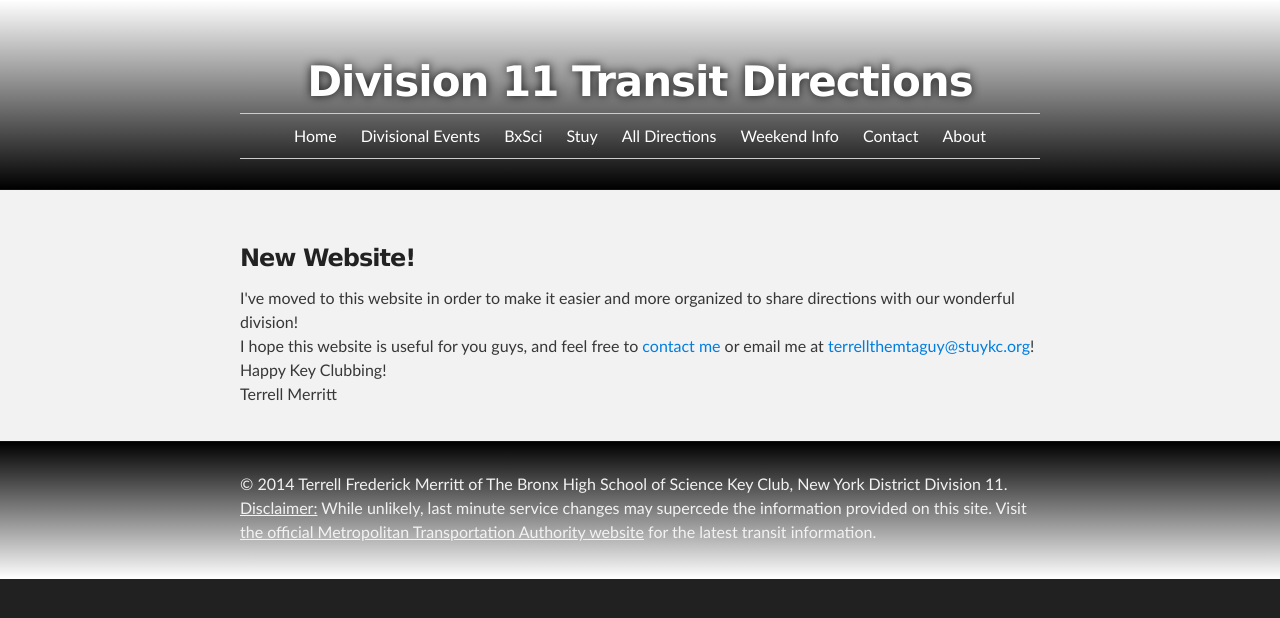
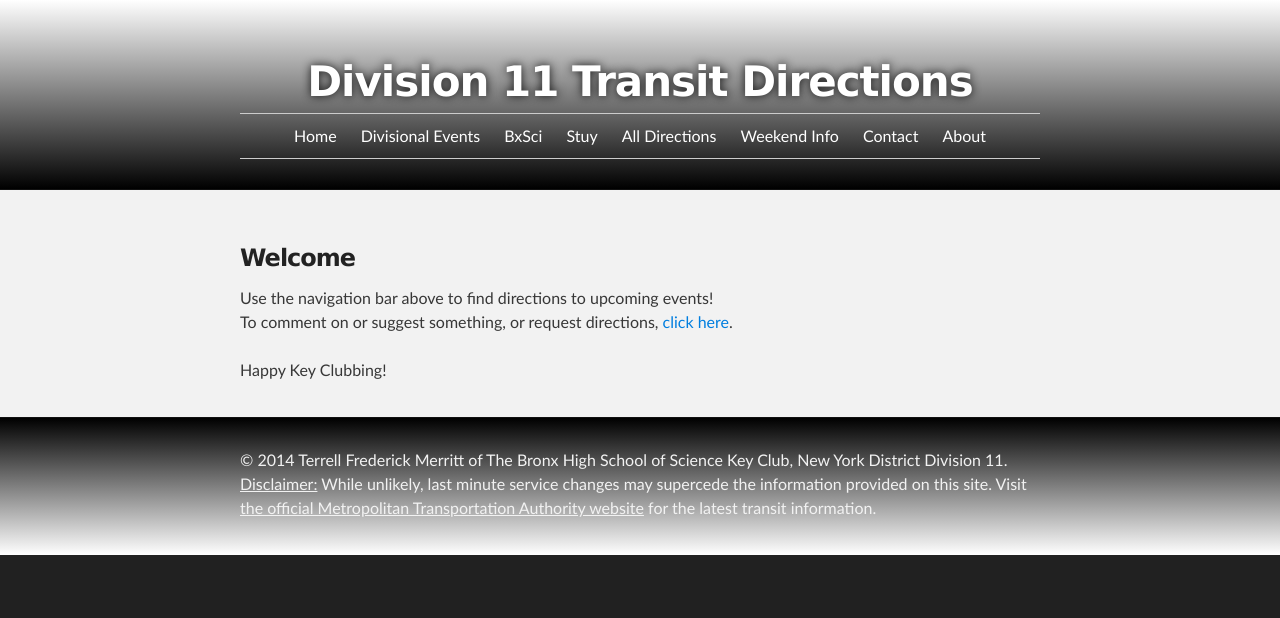
Before and after one commit to d11directions/d11directions.github.io, a Jekyll site: the page built from index.html, in a window 1280 px wide. Shown: the top 618 px of the page. Built offline with Jekyll 4.4.1, drawn with Linux system fonts in a browser that asks for light colours.

Commit message:
Update index page.

```diff
--- a/index.html
+++ b/index.html
@@ -5,12 +5,12 @@ published: true
 ---
 <div id="main_content_wrap" class="outer">
   <section id="main_content" class="inner">
-    <h3>New Website!</h3>
+    <h3>Welcome</h3>
     <p>
-      I've moved to this website in order to make it easier and more organized to share directions with our wonderful division!<br>
-      I hope this website is useful for you guys, and feel free to <a href="/contact">contact me</a> or email me at <a href="mailto:terrellthemtaguy@stuykc.org">terrellthemtaguy@stuykc.org</a>!<br>
+      Use the navigation bar above to find directions to upcoming events!<br>
+      To comment on or suggest something, or request directions, <a href="/contact">click here</a>.<br>
+      <br>
       Happy Key Clubbing!<br>
-      Terrell Merritt
     </p>
   </section>
 </div>
```
